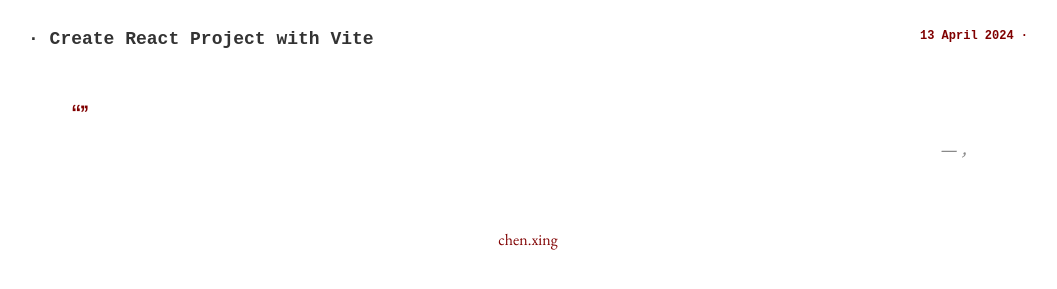
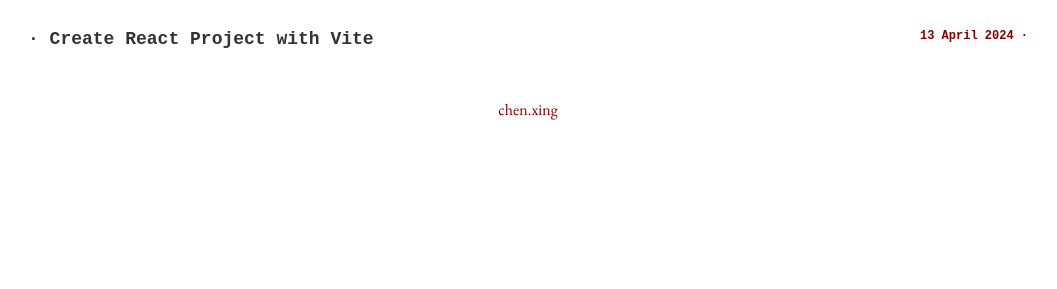
Before and after one commit to dev-chenxing/learning-notes, a Jekyll site: the page built from index.html, in a window 1280 px wide. Shown: the part 431-720 px from the top of the page, without its empty margins (112-1169 px from the left). Built offline with Jekyll 4.4.1, drawn with Linux system fonts in a browser that asks for light colours; some web fonts are replaced.

Commit message:
removed randomPoem html

```diff
--- a/index.html
+++ b/index.html
@@ -12,10 +12,3 @@ layout: page
     </li>
     {% endfor %}
 </ul>
-
-<blockquote>
-    <p id="poem-content"></p>
-    <footer id="poem-author">
-        <cite id="poem-title"></cite>
-    </footer>
-</blockquote>
```
